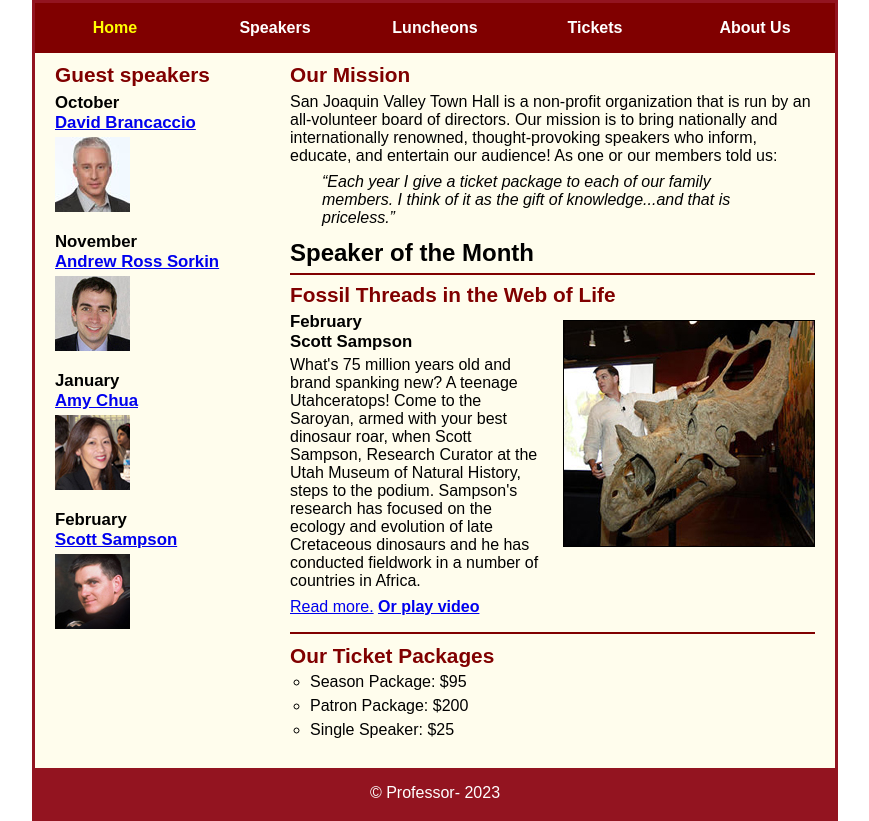
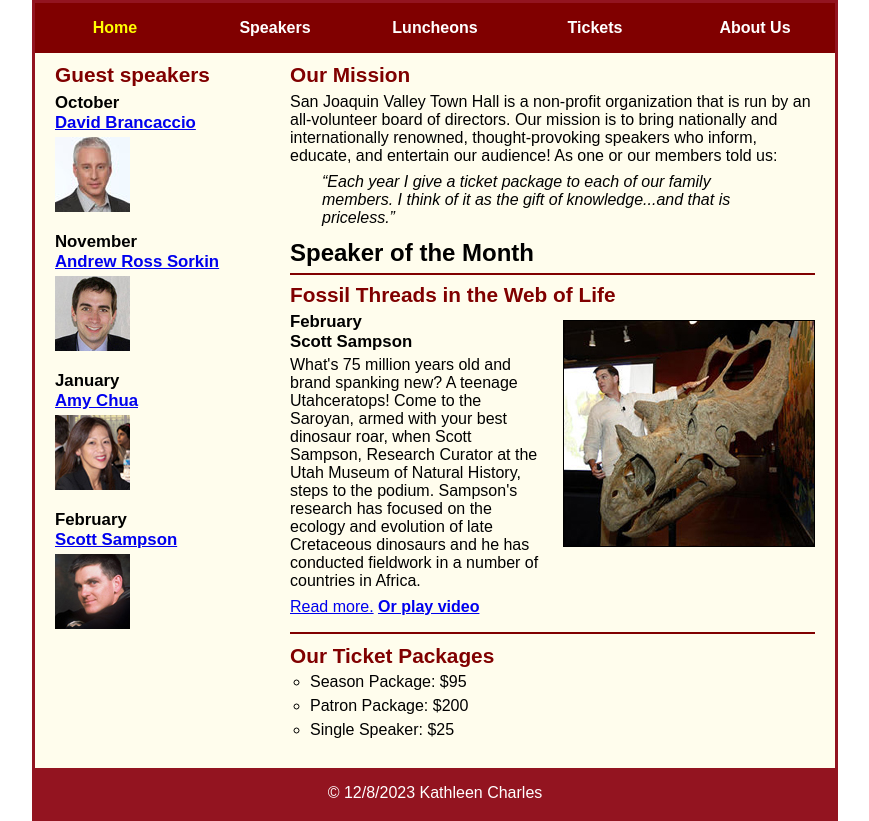
Before and after one commit to kc652/A11, a plain HTML site: page index.html in a window 1280 px wide. Shown: the part 120-941 px from the top of the page, without its empty margins (205-1074 px from the left). Drawn offline with nearby package versions, Linux system fonts and the light colour scheme; some packages are replaced by stand-ins of ours; a script that the page names is missing.

Commit message:
Update index.html

```diff
--- a/index.html
+++ b/index.html
@@ -103,7 +103,7 @@ href="speakers/c6_sampson.html">Scott Sampson</a></h3>
         </aside>
     </main>
     <footer>
-        <p>&copy; Professor- 2023 </p>
+        <p>&copy; 12/8/2023 Kathleen Charles</p>
     </footer>
 </body>
 </html>
```
